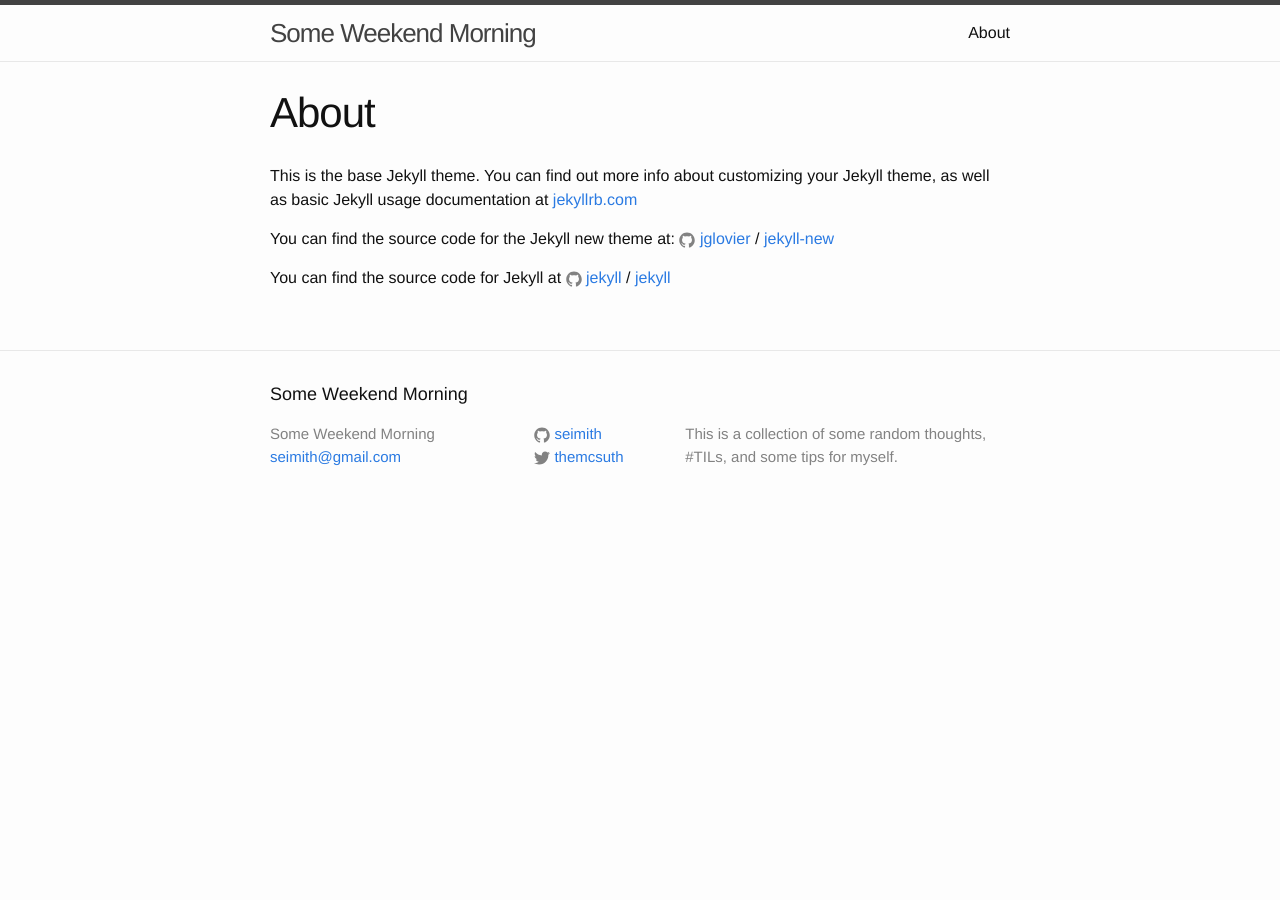
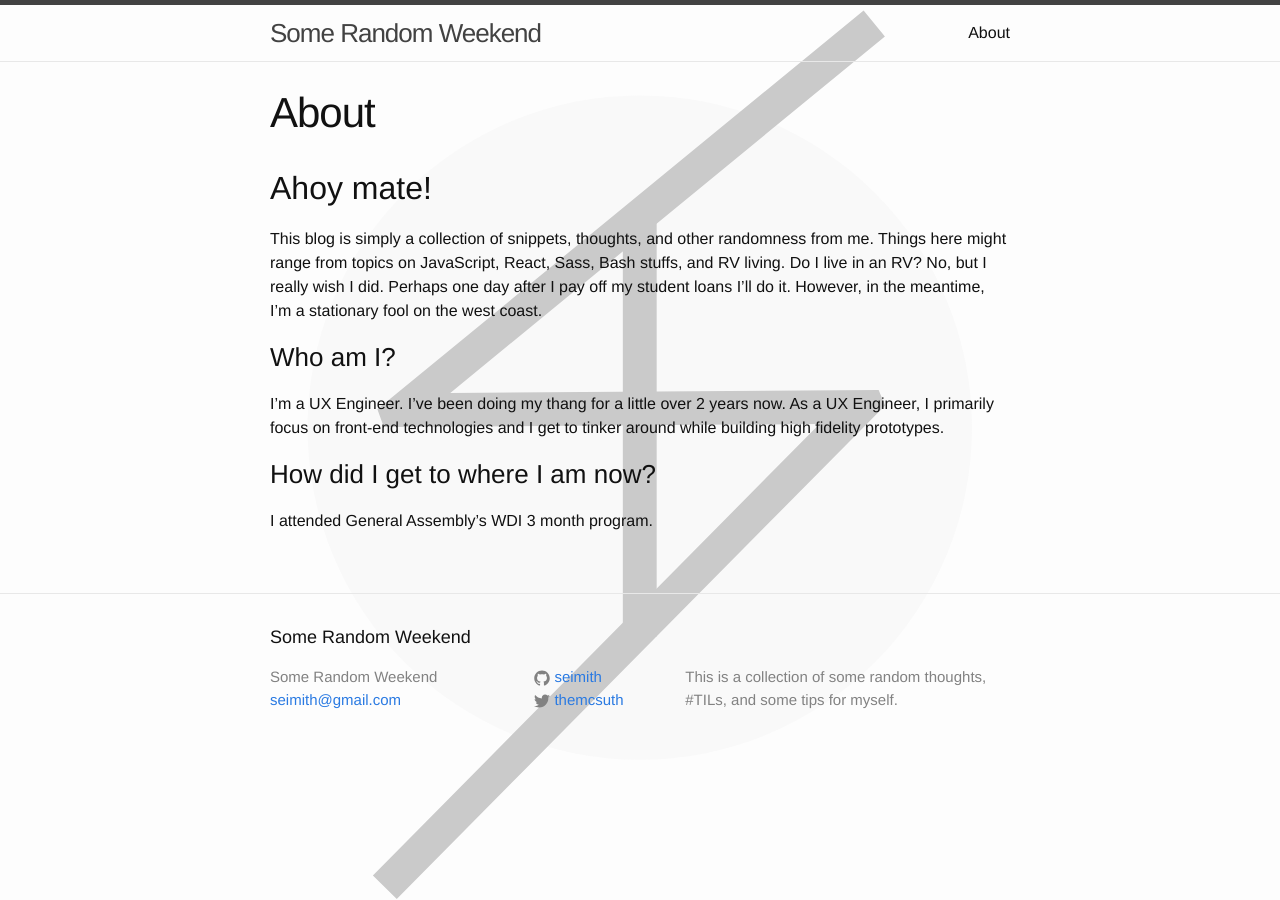
Before and after one commit to seimith/seimith.github.io, a Jekyll site: the page built from about.md, in a window 1280 px wide. Built offline with Jekyll 4.4.1, drawn with Linux system fonts in a browser that asks for light colours.

Commit message:
Tinker with design

```diff
--- a/_config.yml
+++ b/_config.yml
@@ -6,12 +6,12 @@
 # 'jekyll serve'. If you change this file, please restart the server process.
 
 # Site settings
-title: Some Weekend Morning
+title: Some Random Weekend
 email: seimith@gmail.com
 description: > # this means to ignore newlines until "baseurl:"
   This is a collection of some random thoughts, #TILs, and some tips for myself.
 baseurl: "" # the subpath of your site, e.g. /blog
-url: "http://yourdomain.com" # the base hostname & protocol for your site
+url: "http://seimith.github.io" # the base hostname & protocol for your site
 twitter_username: themcsuth
 github_username:  seimith
 
--- a/_includes/header.html
+++ b/_includes/header.html
@@ -1,12 +1,14 @@
 <header class="site-header">
+
+	<div class="my-logo">{% include icon-logo.html%}</div>
 
   <div class="wrapper">
 
-    <a class="site-title" href="{{ site.baseurl }}/">{{ site.title }}</a>
+	<a class="site-title" href="{{ site.baseurl }}/">{{site.title}}</a>
 
     <nav class="site-nav">
       <a href="#" class="menu-icon">
-        <svg viewBox="0 0 18 15">
+        <svg viewBox="0 0 18 15" class="myLogo">
           <path fill="#424242" d="M18,1.484c0,0.82-0.665,1.484-1.484,1.484H1.484C0.665,2.969,0,2.304,0,1.484l0,0C0,0.665,0.665,0,1.484,0 h15.031C17.335,0,18,0.665,18,1.484L18,1.484z"/>
           <path fill="#424242" d="M18,7.516C18,8.335,17.335,9,16.516,9H1.484C0.665,9,0,8.335,0,7.516l0,0c0-0.82,0.665-1.484,1.484-1.484 h15.031C17.335,6.031,18,6.696,18,7.516L18,7.516z"/>
           <path fill="#424242" d="M18,13.516C18,14.335,17.335,15,16.516,15H1.484C0.665,15,0,14.335,0,13.516l0,0 c0-0.82,0.665-1.484,1.484-1.484h15.031C17.335,12.031,18,12.696,18,13.516L18,13.516z"/>
--- /dev/null
+++ b/_includes/icon-logo.html
@@ -0,0 +1 @@
+{% include logo.svg %}
--- a/_sass/_layout.scss
+++ b/_sass/_layout.scss
@@ -5,18 +5,21 @@
     border-top: 5px solid $grey-color-dark;
     border-bottom: 1px solid $grey-color-light;
     min-height: 56px;
-
-    // Positioning context for the mobile navigation icon
     position: relative;
 }
-
+.my-logo {
+	svg {
+		opacity: 0.2;
+		z-index: -1;
+		position: fixed;
+	}
+}
 .site-title {
     font-size: 26px;
     font-weight: 300;
     line-height: 56px;
     letter-spacing: -1px;
     margin-bottom: 0;
-    float: left;
 
     &,
     &:visited {
--- a/about.md
+++ b/about.md
@@ -4,12 +4,12 @@ title: About
 permalink: /about/
 ---
 
-This is the base Jekyll theme. You can find out more info about customizing your Jekyll theme, as well as basic Jekyll usage documentation at [jekyllrb.com](http://jekyllrb.com/)
+## Ahoy mate!
 
-You can find the source code for the Jekyll new theme at:
-{% include icon-github.html username="jglovier" %} /
-[jekyll-new](https://github.com/jglovier/jekyll-new)
+This blog is simply a collection of snippets, thoughts, and other randomness from me. Things here might range from topics on JavaScript, React, Sass, Bash stuffs, and RV living. Do I live in an RV? No, but I really wish I did. Perhaps one day after I pay off my student loans I'll do it. However, in the meantime, I'm a stationary fool on the west coast.
 
-You can find the source code for Jekyll at
-{% include icon-github.html username="jekyll" %} /
-[jekyll](https://github.com/jekyll/jekyll)
+### Who am I?
+I'm a UX Engineer. I've been doing my thang for a little over 2 years now. As a UX Engineer, I primarily focus on front-end technologies and I get to tinker around while building high fidelity prototypes.
+
+### How did I get to where I am now?
+I attended General Assembly's WDI 3 month program.
```
Also changed, not shown: _includes/logo.svg (added), 3 other files.
